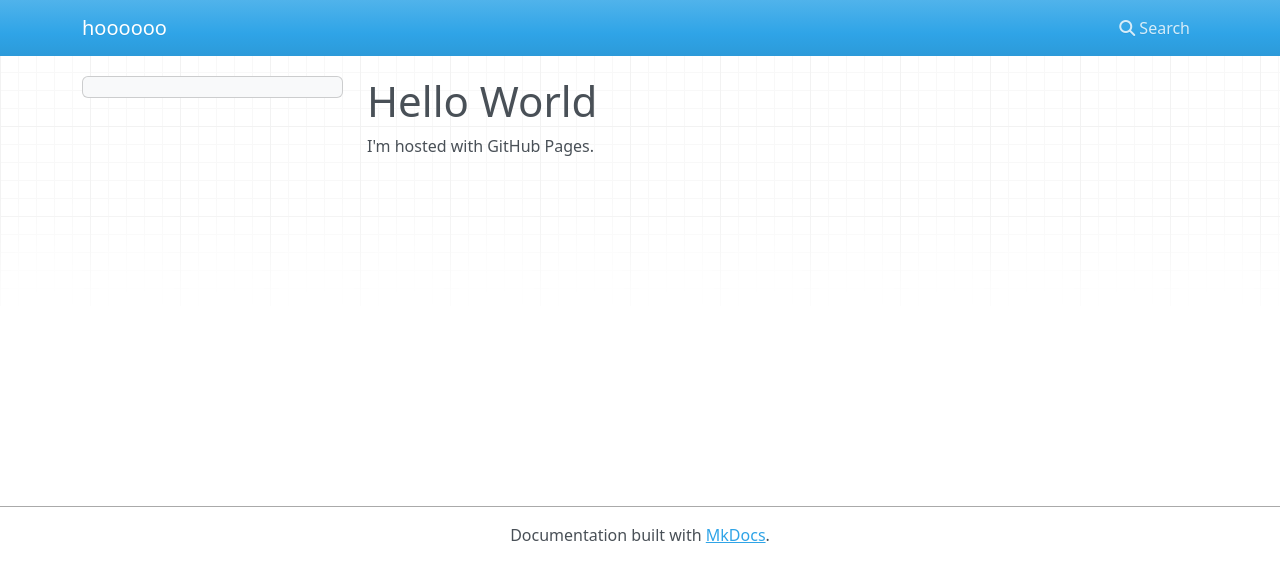
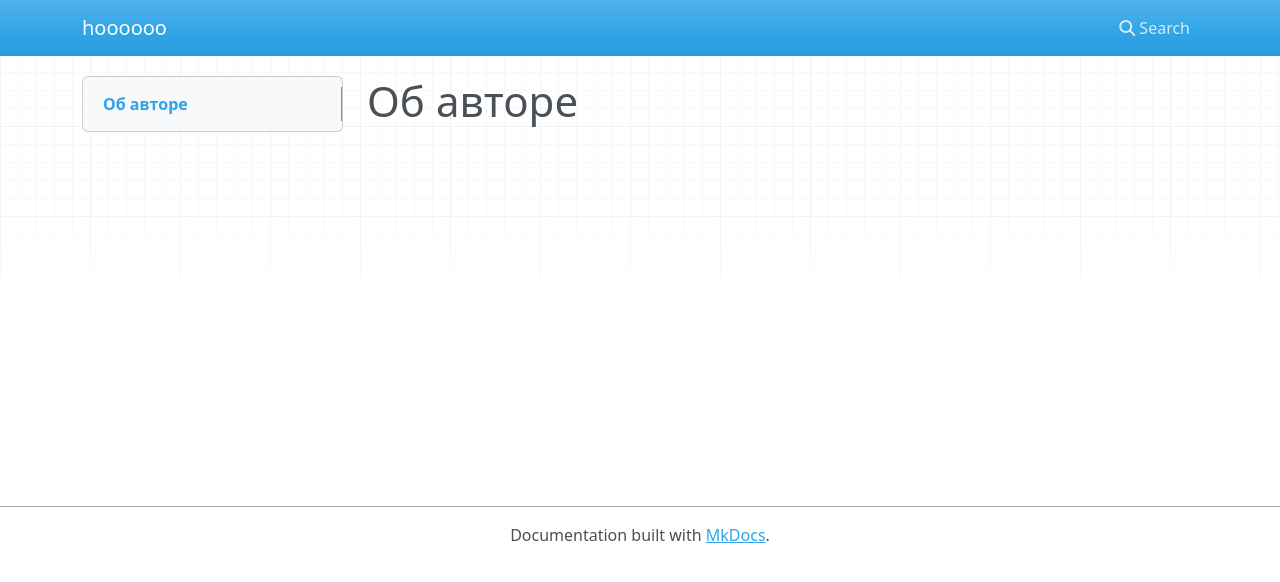
Before and after one commit to hobbpilot/hobbpilot.github.io, an MkDocs documentation site: the page built from docs/index.md, in a window 1280 px wide. Shown: the top 582 px of the page. Built offline with MkDocs 1.6.1, drawn with Linux system fonts in a browser that asks for light colours; nearby versions of some CDN libraries.

Commit message:
Update index.md

```diff
--- a/docs/index.md
+++ b/docs/index.md
@@ -1,7 +1 @@
-<!DOCTYPE html>
-<html>
-<body>
-<h1>Hello World</h1>
-<p>I'm hosted with GitHub Pages.</p>
-</body>
-</html>
+# Об авторе
```
